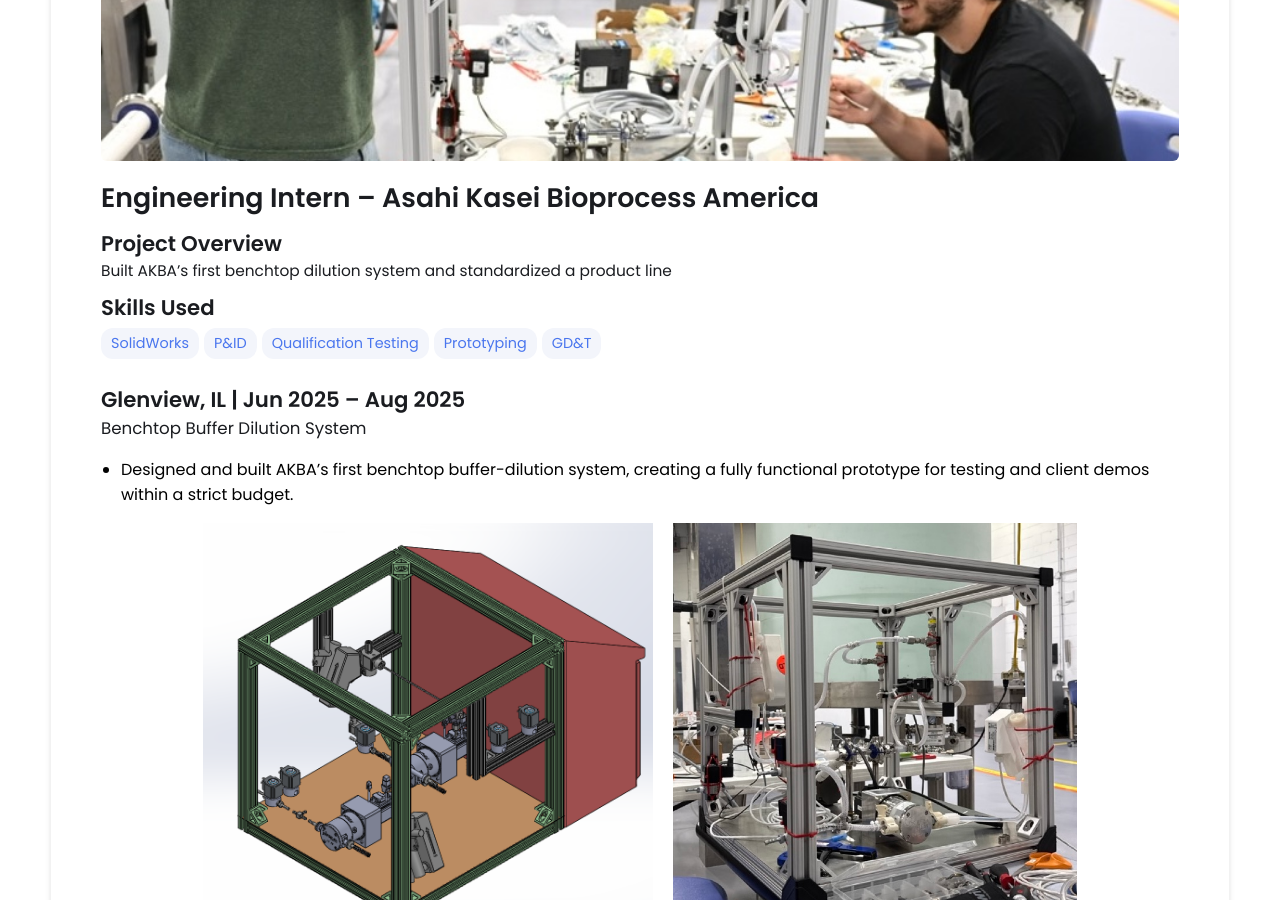
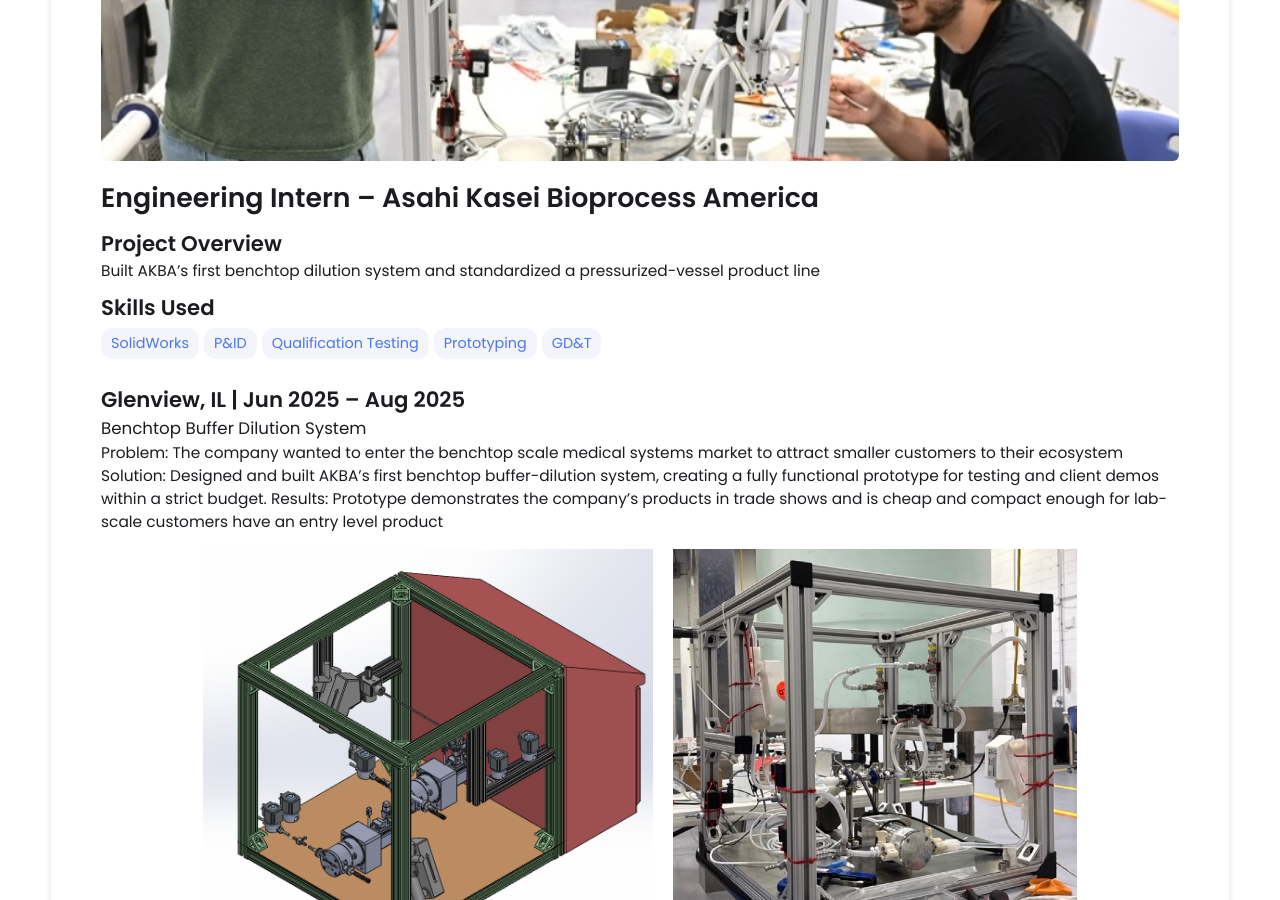
Before and after one commit to danielklloglu/danielklloglu.github.io, a Jekyll site: the page built from _projects/asahi-kasei/index.md, in a window 1280 px wide and 900 px high, scrolled down 329 px. Built offline with Jekyll 4.4.1, drawn with Linux system fonts in a browser that asks for light colours.

Commit message:
Update index.md

```diff
--- a/_projects/asahi-kasei/index.md
+++ b/_projects/asahi-kasei/index.md
@@ -1,7 +1,7 @@
 ---
 layout: post
 title: Engineering Intern – Asahi Kasei Bioprocess America
-description:   Built AKBA’s first benchtop dilution system and standardized a product line
+description:   Built AKBA’s first benchtop dilution system and standardized a pressurized-vessel product line
 skills:
 - SolidWorks
 - P&ID
@@ -13,7 +13,9 @@ main-image: /asahi1.jpeg
 
 ## Glenview, IL | Jun 2025 – Aug 2025
 ### Benchtop Buffer Dilution System
-- Designed and built AKBA’s first benchtop buffer-dilution system, creating a fully functional prototype for testing and client demos within a strict budget.
+Problem: The company wanted to enter the benchtop scale medical systems market to attract smaller customers to their ecosystem
+Solution: Designed and built AKBA’s first benchtop buffer-dilution system, creating a fully functional prototype for testing and client demos within a strict budget.
+Results: Prototype demonstrates the company's products in trade shows and is cheap and compact enough for lab-scale customers have an entry level product
 {% include image-gallery.html images="Unknown.png, asahi2.jpeg" height="400" %}
 
 ### Product Standardization
```
